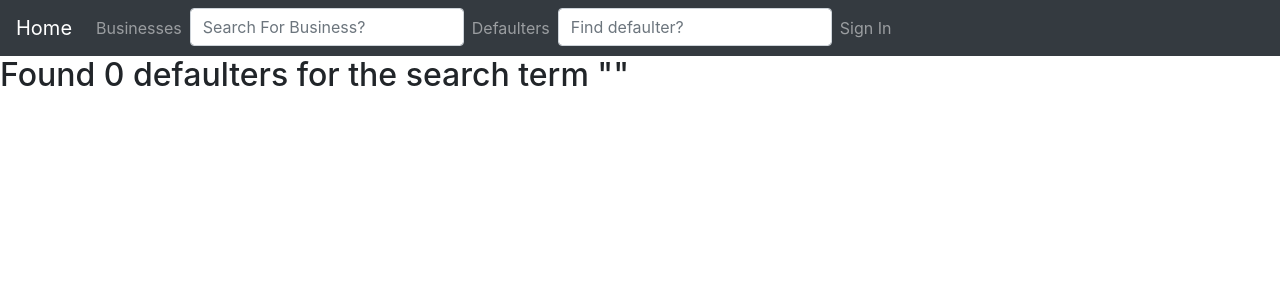
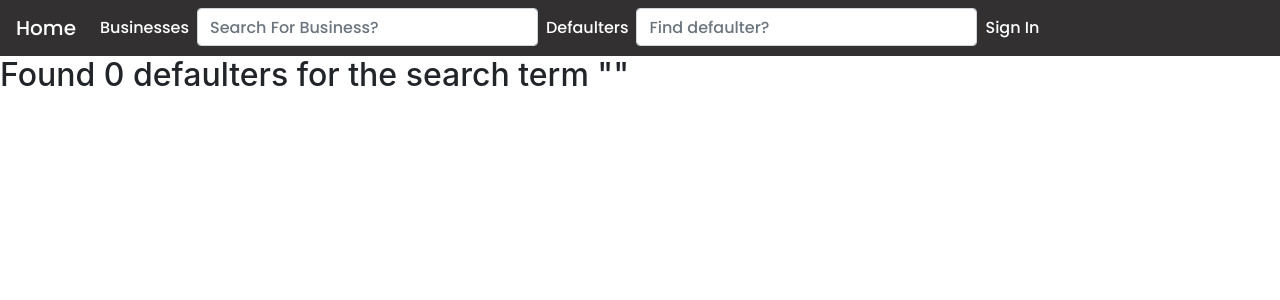
Before and after one commit to markmumba/defaulters, a Django app: template neighbourhood/templates/defaulter/search.html in a window 1280 px wide. Shown: the top 300 px of the page. Run offline with Django 3.2, Linux system fonts and the light colour scheme; the template is opened without the code that fills it, so the values that code supplies are empty; some libraries are stand-ins or nearby versions.

Commit message:
finished bussiness page

```diff
--- a/neighbourhood/templates/base.html
+++ b/neighbourhood/templates/base.html
@@ -14,8 +14,7 @@
     <link rel="shortcut icon" type="image/png" href="{% static 'img/favicon.ico' %}">
     <link rel="stylesheet" href="https://use.fontawesome.com/releases/v5.5.0/css/all.css"
         integrity="sha384-B4dIYHKNBt8Bc12p+WXckhzcICo0wtJAoU8YZTY5qE0Id1GSseTk6S+L3BlXeVIU" crossorigin="anonymous">
-    <link href="https://fonts.googleapis.com/css?family=Poppins:600&display=swap" rel="stylesheet">
-
+    <link href="https://fonts.googleapis.com/css?family=Poppins:500&display=swap" rel="stylesheet">
 </head>
 
 <body>
--- a/neighbourhood/templates/navbar.html
+++ b/neighbourhood/templates/navbar.html
@@ -1,6 +1,18 @@
+<link href="https://fonts.googleapis.com/css?family=Poppins:900i&display=swap" rel="stylesheet">
 {% load static %}
 {% load bootstrap4 %}
-<nav class="navbar navbar-expand-lg navbar-dark bg-dark">
+
+<style>
+    a{
+        color: white;
+    }
+    a:hover{
+        color: white;
+        text-shadow: 0 60px 55px 0 rgba(0, 0, 0, 0.2);
+    }
+</style>
+
+<nav class="navbar navbar-expand-lg " style="font-family:'Poppins'; background-color: #323031;color: white;" >
     <a class="navbar-brand" href="/">Home</a>
     <button class="navbar-toggler" type="button" data-toggle="collapse" data-target="#navbarSupportedContent"
         aria-controls="navbarSupportedContent" aria-expanded="false" aria-label="Toggle navigation">
@@ -10,7 +22,7 @@
     <div class="collapse navbar-collapse" id="navbarSupportedContent">
         <ul class="navbar-nav mr-auto">
             <li class="nav-item">
-                <a class="nav-link" href="{% url 'business'%}">Businesses</a>
+                <a class="nav-link" href="{% url 'business'%}" >Businesses</a>
             </li>
             <li class="nav navbar-nav navbar-right">
                 <form class="navbar-form" role="search" action="{% url 'search_results'%}">
```
Also changed, not shown: neighbourhood/templates/business/businesses.html (+27 -8 lines), media/logos/HUSTLE-ANYWHERE-WALLPAPER-NY-4K-DESKTOP-scaled.jpg (added), media/logos/eb35bb3a4f04bfb22d266accab143c68.jpg (added).
